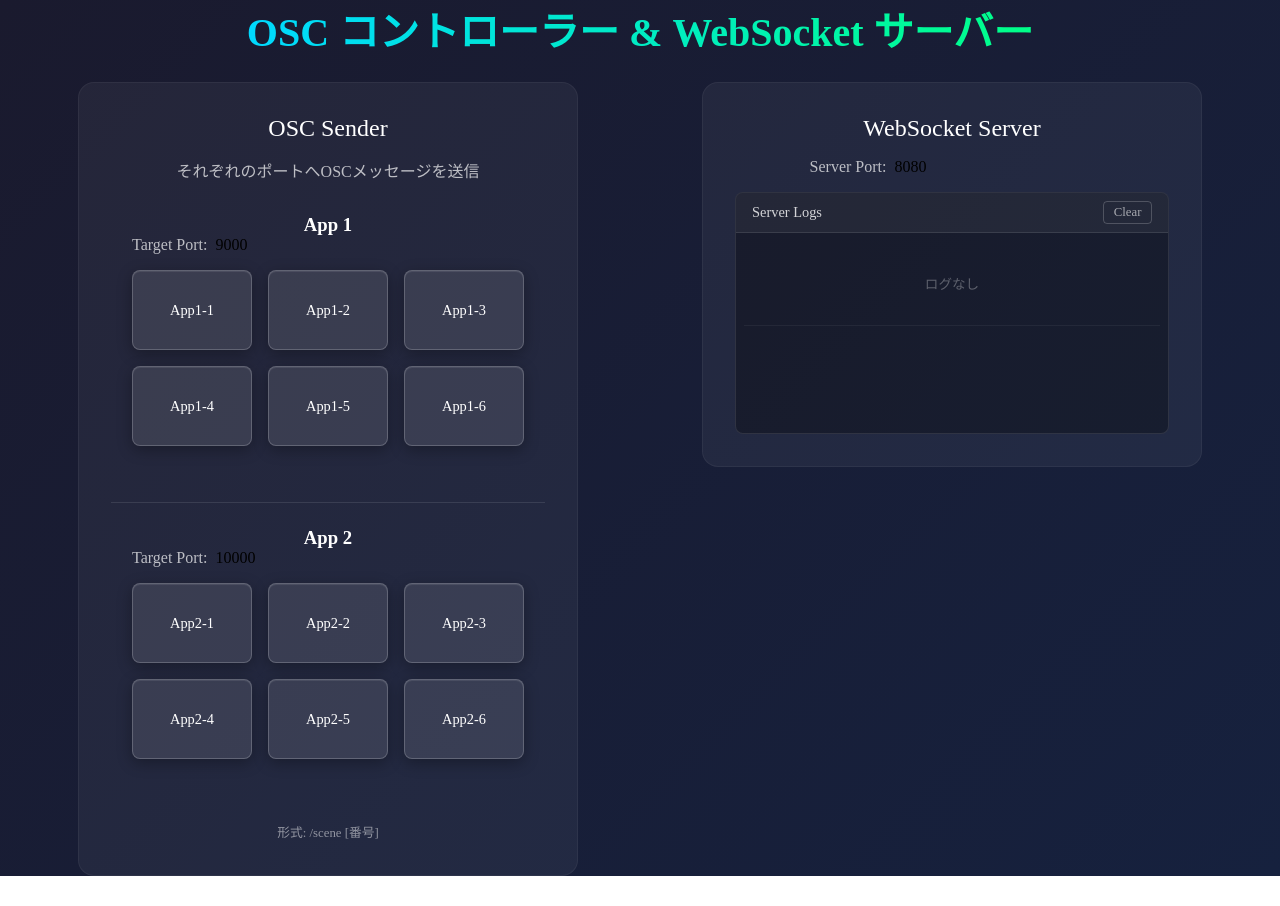
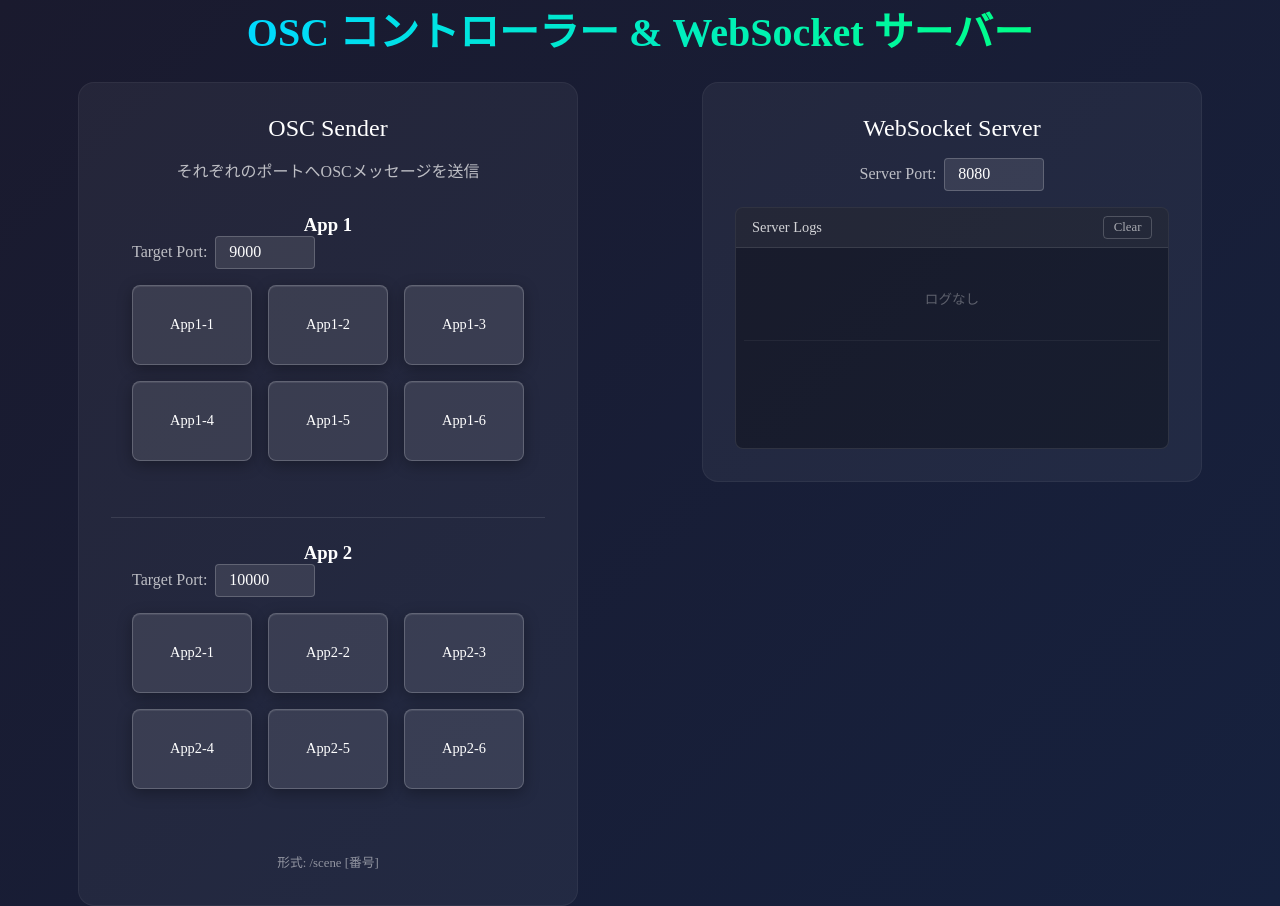
Before and after one commit to kmrtmk03/websocket-server, a React (Vite) app: page / in a window 1280 px wide. Before the commit the page ends 876 px from the top, so only its background shows below. Built offline with nearby package versions, Linux system fonts and the light colour scheme.

Commit message:
feat: styleの調整

```diff
--- a/src/pages/HomePage.sass
+++ b/src/pages/HomePage.sass
@@ -92,6 +92,20 @@
       display: flex
       align-items: center
       gap: 0.5rem
+
+    input
+      background: rgba(255, 255, 255, 0.1)
+      border: 1px solid rgba(255, 255, 255, 0.2)
+      border-radius: 4px
+      color: #fff
+      padding: 0.4rem 0.8rem
+      width: 100px
+      font-size: 1rem
+
+      &:focus
+        outline: none
+        border-color: #00d9ff
+        background: rgba(255, 255, 255, 0.15)
 
     .app-control
       width: 100%
```
